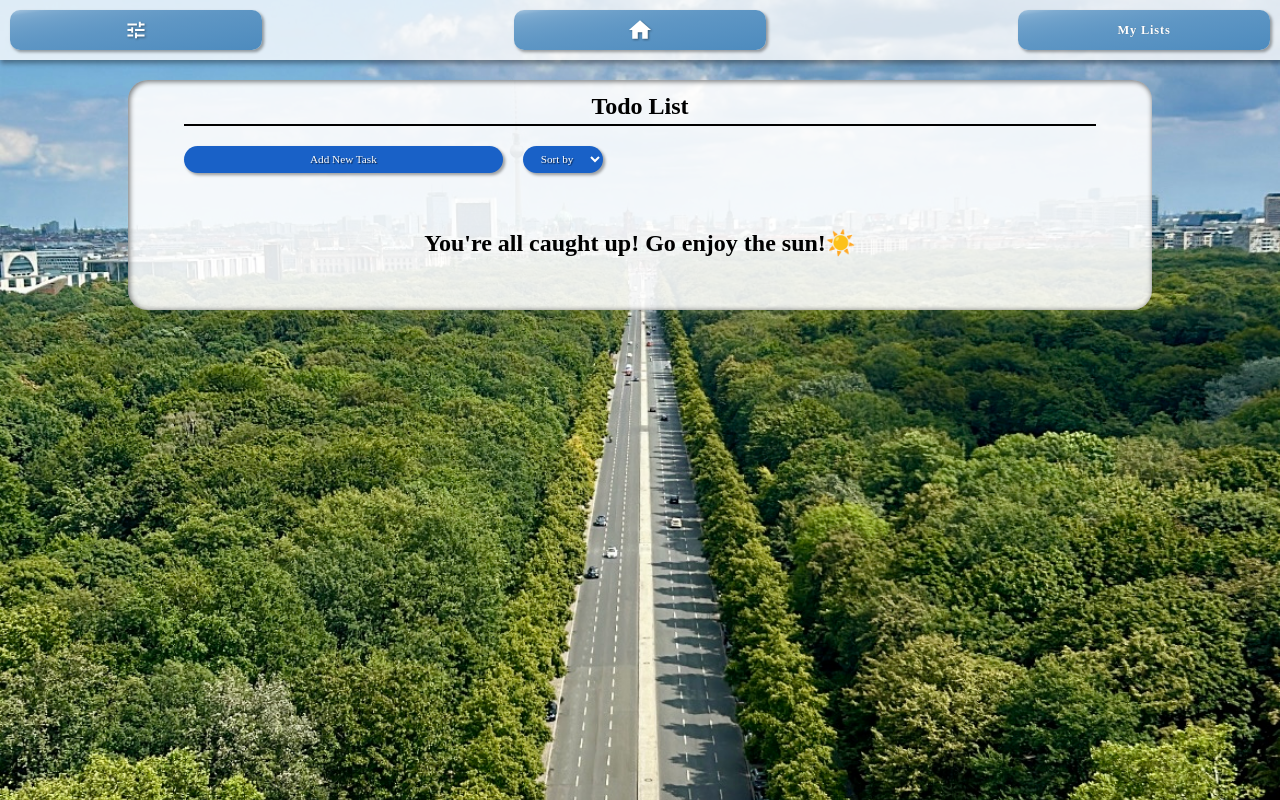
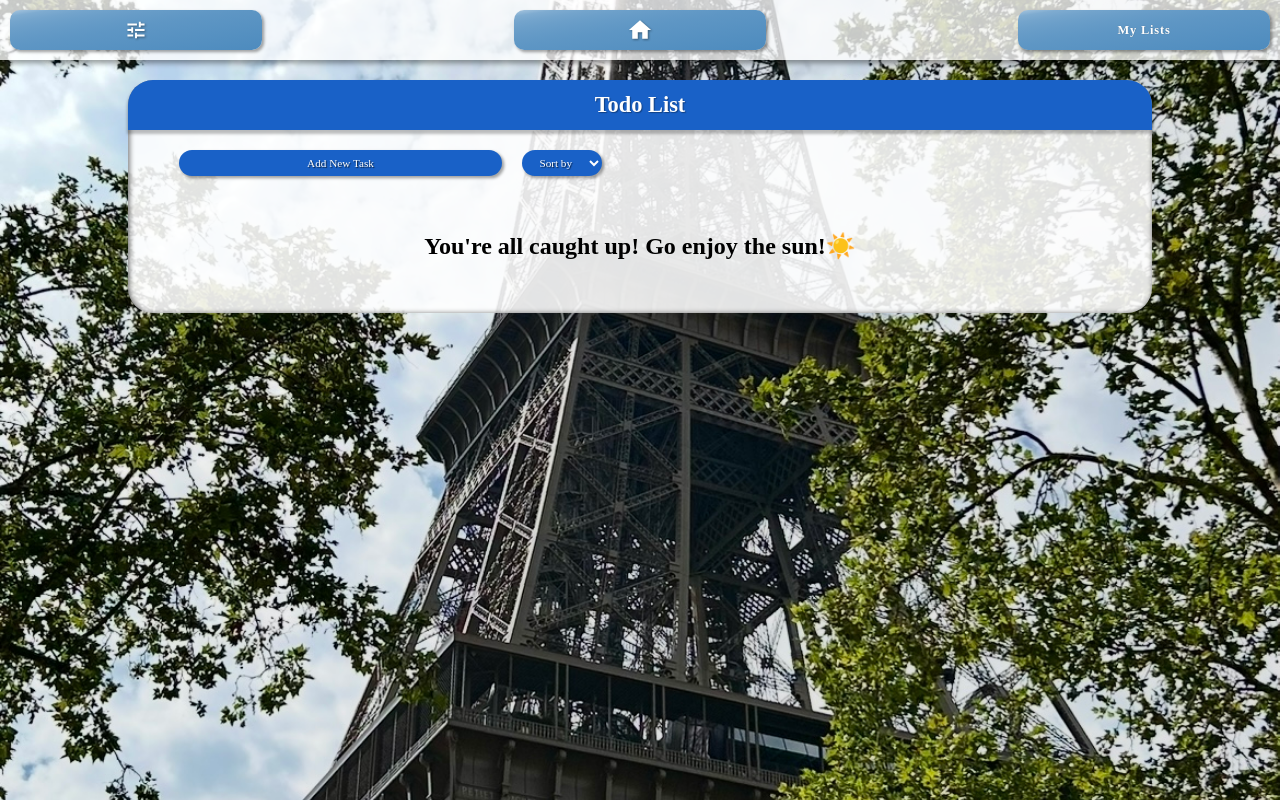
Before and after one commit to arobertson7/Todo-List, a website built with webpack: page src/template.html in a window 1280 px wide. Built offline with nearby package versions, Linux system fonts and the light colour scheme; a web font is replaced by a local one.

Commit message:
updated styles

```diff
--- a/src/storage.js
+++ b/src/storage.js
@@ -55,13 +55,13 @@ const storageHandler = (function() {
         return realTodo;
     }
 
-    // returns the name of the selected wallpaper if found, else returns 'Berlin' as default
+    // returns the name of the selected wallpaper if found, else returns 'Eiffel Tower' as default
     const retrieveSelectedWallpaper = function() {
         if (localStorage.getItem('curWallpaper')) {
             return localStorage.getItem('curWallpaper');
         }
         else {
-            return "Berlin";
+            return "Eiffel Tower";
         }
     }
 
--- a/src/styles.css
+++ b/src/styles.css
@@ -141,11 +141,11 @@ nav button {
 
 .list-container {
     box-shadow: inset 1px 1px 5px 1px rgba(0, 0, 0, 0.482);
-    padding: 8px 5px 17px 5px;
+    padding: 0px 0px 17px 0px;
     background-color: rgba(255, 255, 255, 0.885);
     width: 80%;
     height: 70%;
-    border-radius: 20px;
+    border-radius: 25px;
     display: flex;
     flex-direction: column;
     align-items: center;
@@ -153,11 +153,17 @@ nav button {
 }
 
 .list-container > h2 {
-    font-size: 1.5rem;
+    font-size: 1.4rem;
     font-weight: 800;
-    width: 90%;
+    width: 100%;
+    padding: 8px;
     text-align: center;
-    border-bottom: 2px solid black;
+    border-radius: 25px 25px 0px 0px;
+    /* border-bottom: 1px solid black; */
+    color: white;
+    text-shadow: 1px 1px 1px rgba(0, 0, 0, 0.343);
+    background-color: rgb(25, 97, 199);
+    box-shadow: 0px 3px 3px 1px rgba(0, 0, 0, 0.258);
 }
 
 .list-options {
```
